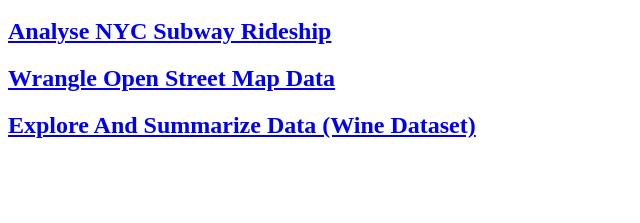
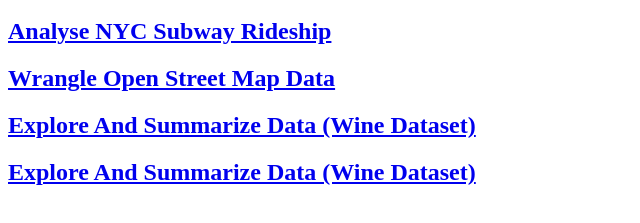
Before and after one commit to rkr1017/rkr1017.github.io, a plain HTML site: page index.html in a window 1280 px wide. Shown: the part 95-318 px from the top of the page, without its empty margins (0-640 px from the left). Drawn offline with Linux system fonts and the light colour scheme.

Commit message:
add machine learning project

```diff
--- a/index.html
+++ b/index.html
@@ -29,5 +29,12 @@
 
     </h2>
 
+    <h2>
+
+        <a href="https://rkr1017.github.io/Identify_Fraud_from_Enron_Email.html">Explore And Summarize Data (Wine Dataset)</a>
+
+    </h2>
+
+
   </body>
 </html>
```
